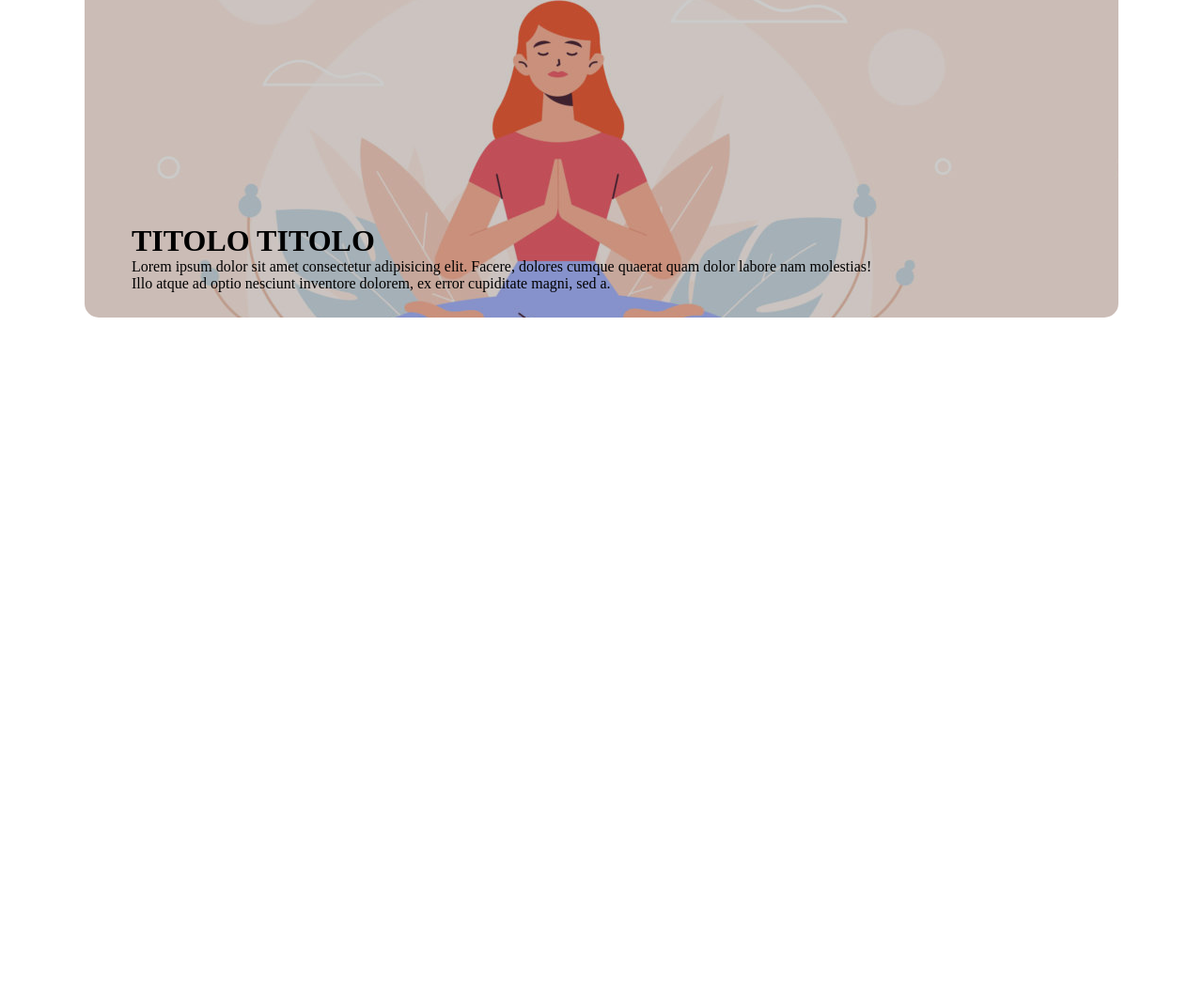
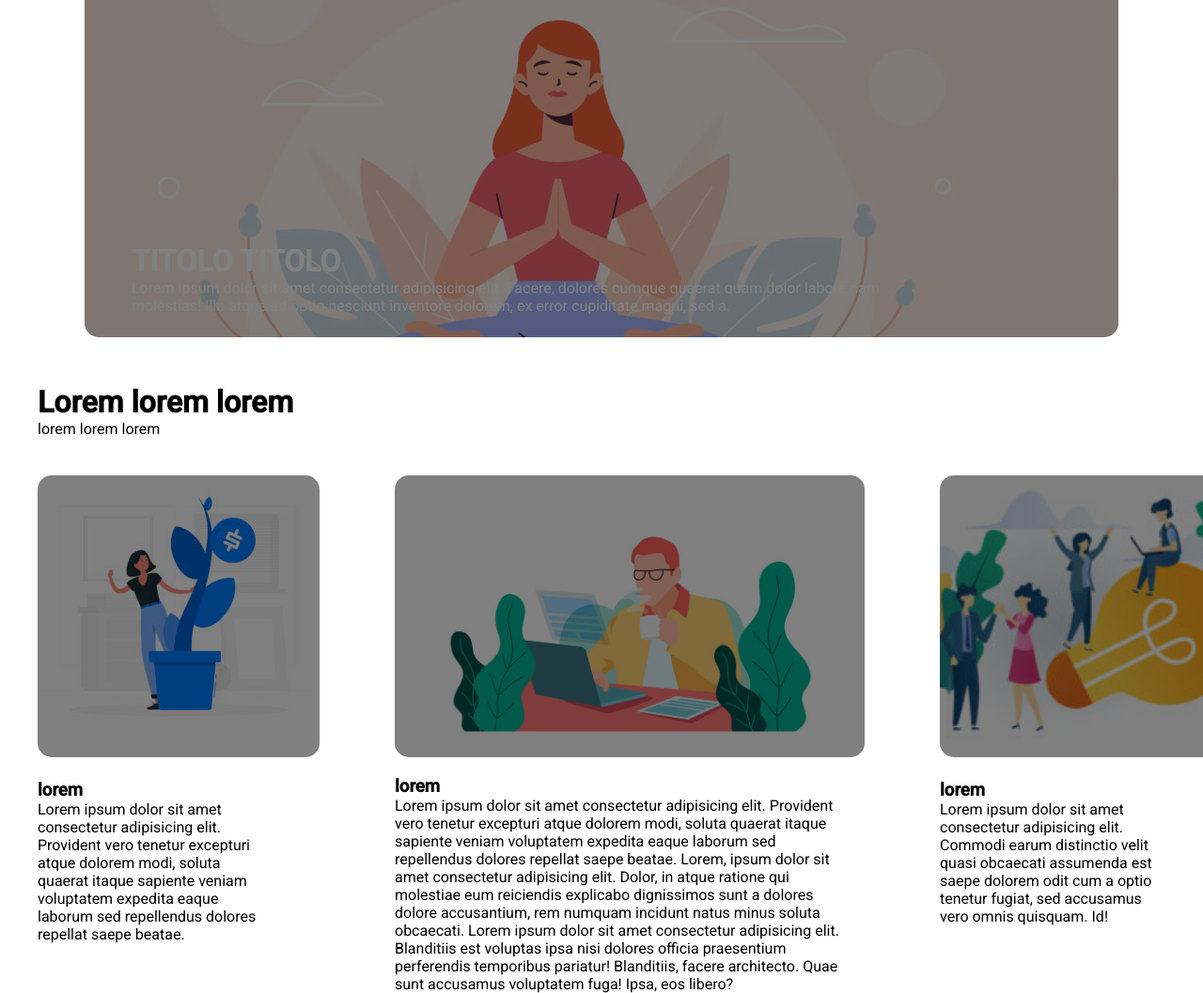
Before and after one commit to CapRex46/htmlcss-wp, a plain HTML site: page index.html in a window 1280 px wide. Shown: the part 386-1443 px from the top of the page at 94% size. Before the commit the page ends 800 px from the top, so only its background shows below. Drawn offline with Linux system fonts and the light colour scheme.

Commit message:
font aggiunti

```diff
--- a/index.html
+++ b/index.html
@@ -5,6 +5,9 @@
     <meta http-equiv="X-UA-Compatible" content="IE=edge">
     <meta name="viewport" content="width=device-width, initial-scale=1.0">
     <link rel="stylesheet" href="style.css">
+    <link rel="preconnect" href="https://fonts.googleapis.com">
+    <link rel="preconnect" href="https://fonts.gstatic.com" crossorigin>
+    <link href="https://fonts.googleapis.com/css2?family=Roboto:ital,wght@0,400;0,500;1,900&display=swap" rel="stylesheet">
     <title>Document</title>
 </head>
 <body>
@@ -20,8 +23,7 @@
                 <li><a href="#">Contacts</a></li>
             </ul>
           </nav>
-          <main>
-              <div class="banner">
+            <div class="banner">
                   <div class="banner1">
                         <div class="text">
                         <h1>TITOLO TITOLO</h1>
@@ -31,7 +33,47 @@
                       </div>
                   </div>
               </div>
+            </div>
 
+          <main>
+            <h1 class="leadertitle">Lorem lorem lorem</h1>
+            <p>lorem lorem lorem</p>
+            <div class="row">
+                <div class="fl col-left">
+                    <div class="col-content">
+                        <img class="infoim im3" src="img/img-1.jpg" alt="">
+                        <div class="lxtext">
+                            <p><h3>lorem</h3></p>
+                            <p>
+                                Lorem ipsum dolor sit amet consectetur adipisicing elit. Provident vero tenetur excepturi atque dolorem modi, soluta quaerat itaque sapiente veniam voluptatem expedita eaque laborum sed repellendus dolores repellat saepe beatae.
+                            </p>
+                        </div>
+                    </div>
+                </div>
+                <div class="fl col-center">
+                    <div class="col-content">
+                        <img  class="infoim banner2" src="img/banner-2.jpg" alt="">
+                        <div class="centertext">
+                            <p><h3>lorem</h3></p>
+                            <p>
+                                Lorem ipsum dolor sit amet consectetur adipisicing elit. Provident vero tenetur excepturi atque dolorem modi, soluta quaerat itaque sapiente veniam voluptatem expedita eaque laborum sed repellendus dolores repellat saepe beatae.
+                                Lorem, ipsum dolor sit amet consectetur adipisicing elit. Dolor, in atque ratione qui molestiae eum reiciendis explicabo dignissimos sunt a dolores dolore accusantium, rem numquam incidunt natus minus soluta obcaecati.
+                                Lorem ipsum dolor sit amet consectetur adipisicing elit. Blanditiis est voluptas ipsa nisi dolores officia praesentium perferendis temporibus pariatur! Blanditiis, facere architecto. Quae sunt accusamus voluptatem fuga! Ipsa, eos libero?
+                            </p>
+                        </div>
+                    </div>
+                </div>
+                <div class="fl col-left">
+                    <div class="col-content">
+                        <img class="infoim im3" src="img/img-3.jpg" alt="">
+                        <div class="dxtext">
+                            <p><h3>lorem</h3></p>
+                            <p>
+                                Lorem ipsum dolor sit amet consectetur adipisicing elit. Commodi earum distinctio velit quasi obcaecati assumenda est saepe dolorem odit cum a optio tenetur fugiat, sed accusamus vero omnis quisquam. Id!
+                            </p>
+                        </div>
+                    </div>
+                </div>
             </div>
           </main>
           </div>
--- a/style.css
+++ b/style.css
@@ -2,6 +2,7 @@
     margin: 0;
     padding: 0;
     box-sizing: border-box;
+    font-family: 'Roboto', sans-serif;
 }
 
 
@@ -20,6 +21,7 @@ header{
 .logo{
     width: 250px;
     padding-right: 20px;
+    padding-bottom: 20px;
 }
 
 nav{
@@ -45,11 +47,11 @@ nav ul li a:hover {
     text-decoration: underline;
 }
 
-main{
+.banner1{
     width: auto;
     height: 500px;
     background-image: url(img/banner.jpg);
-    filter: brightness(80%);
+    filter: brightness(50%);
     padding: 50px;
     margin: 50px;
     position: relative;
@@ -57,8 +59,7 @@ main{
 }
 
 .text{
-    color: black;
-    filter: brightness(0%);
+    color: white;
     width: 800px;
     height: 100px;
     position: absolute;
@@ -67,11 +68,16 @@ main{
     display: inline;
 }
 
+main{
+    width: 1200px;
+    background-color: rgb(255, 255, 255);
+    margin: 0 auto;
+    margin-top: 15px;
+}
 
 
-.col-top{
-    width: 100%;
-    padding-bottom: 20px;
+.fl{
+    float: left;
 }
 
 .col-left{
@@ -88,6 +94,43 @@ main{
 }
 
 .col-content {
-    height: 500px;
-    background: #abcce4
+    height: 100px;
 }
+
+
+.row{
+    padding-top: 40px;
+}
+
+
+.infoim{
+    filter: brightness(50%);
+    border-radius: 15px;
+}
+
+
+.lxtext, .centertext, .dxtext {
+    padding-top: 20px;
+}
+
+
+.banner2{
+    display: block;
+    margin-left: auto;
+    margin-right: 60px;
+    width: 50%;
+    height: 300px;
+    width: 500px;
+}
+
+.centertext{
+    text-align: left;
+    padding-left: 120px;
+    padding-right: 80px;
+}
+
+.im3{
+    width: 300px;
+    height: 300px;
+    object-fit: cover;
+}
```
